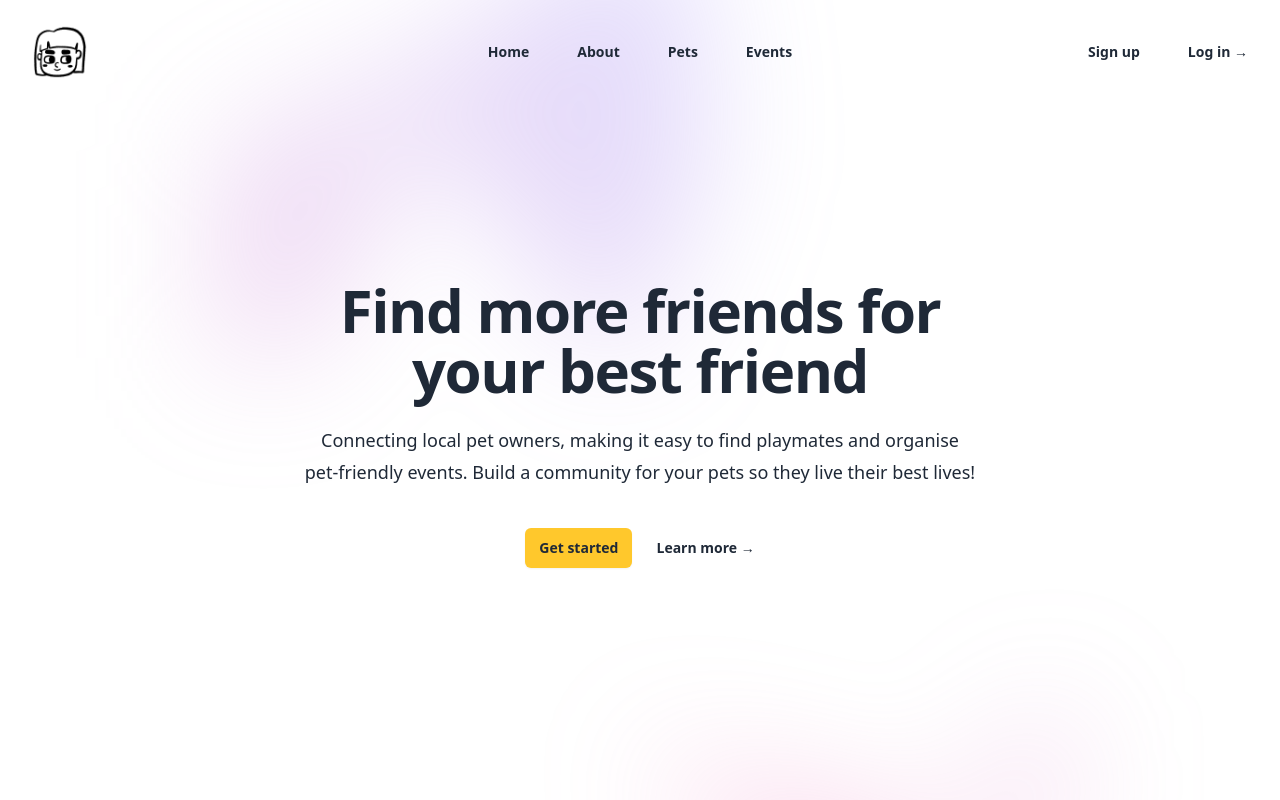
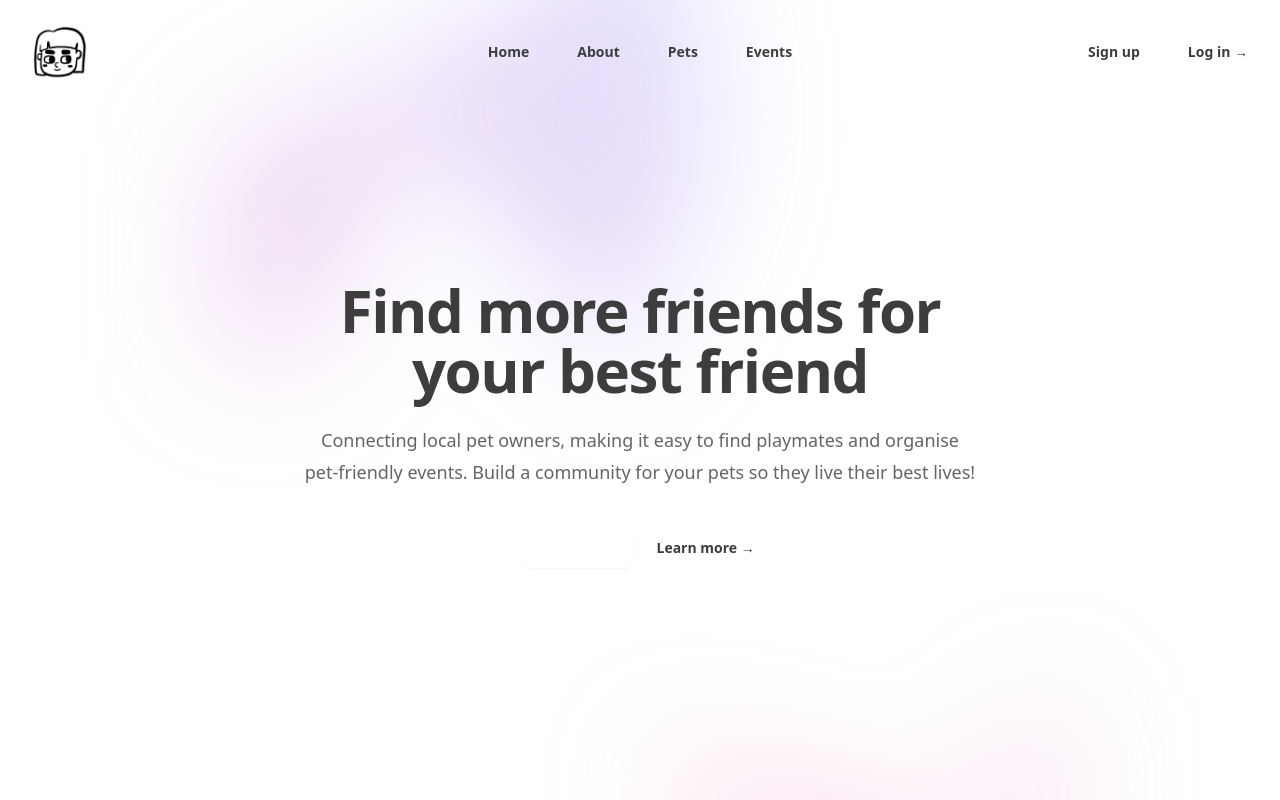
Before and after one commit to matai-2024/pawpals, a React (Vite) app: page / in a window 1280 px wide. Shown: the top 800 px of the page. Built offline with nearby package versions, Linux system fonts and the light colour scheme; a web font is replaced by a local one.

Commit message:
Update tailwind theme colours

```diff
--- a/tailwind.config.js
+++ b/tailwind.config.js
@@ -20,15 +20,47 @@ export default {
       xl: '1440px',
     },
     colors: {
-      blue: '#1fb6ff',
-      purple: '#7e5bef',
-      pink: '#ff49db',
-      orange: '#ff7849',
-      green: '#13ce66',
-      yellow: '#ffc82c',
-      'gray-dark': '#273444',
-      gray: '#8492a6',
-      'gray-light': '#d3dce6',
+      white: '#ffffff',
+      black: '#000000',
+      yellow: {
+        50: '#fffbeb',
+        100: '#fff5c6',
+        200: '#ffe988',
+        300: '#ffd84a',
+        400: '#ffc82c',
+        500: '#f9a307',
+        600: '#dd7b02',
+        700: '#b75606',
+        800: '#94420c',
+        900: '#7a360d',
+        950: '#461b02',
+      },
+      blue: {
+        50: '#f3f8fb',
+        100: '#e5eef4',
+        200: '#d0e2ed',
+        300: '#b0cfe0',
+        400: '#8ab5d0',
+        500: '#6798c0',
+        600: '#5b86b5',
+        700: '#5075a5',
+        800: '#466087',
+        900: '#3b516d',
+        950: '#283343',
+      },
+      gray: {
+        50: '#f8f8f8',
+        100: '#ebebeb',
+        200: '#dcdcdc',
+        300: '#bdbdbd',
+        400: '#989898',
+        500: '#7c7c7c',
+        600: '#656565',
+        700: '#525252',
+        800: '#464646',
+        900: '#3d3d3d',
+        950: '#292929',
+      },
     },
     extend: {
       spacing: {
```
